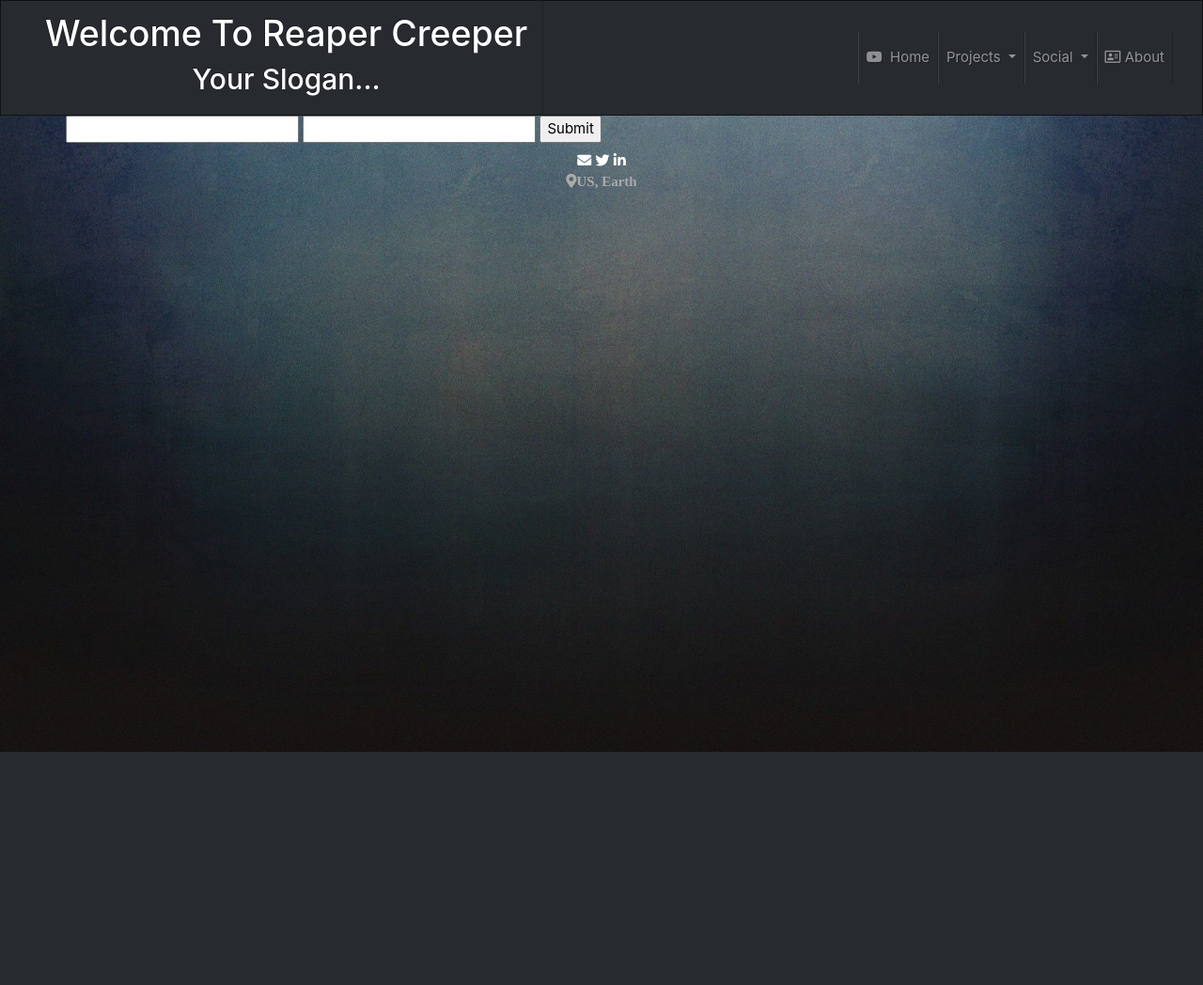
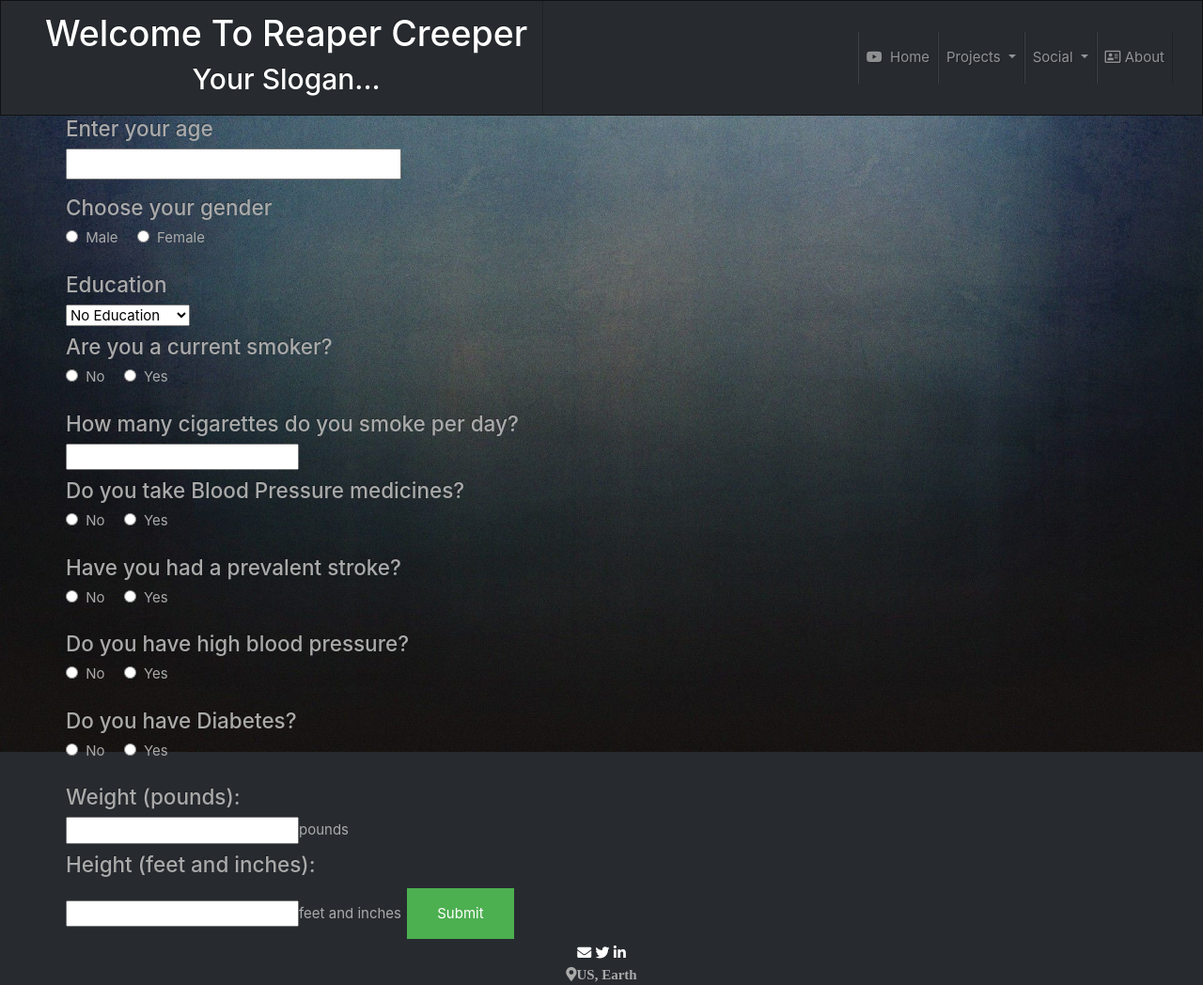
Before and after one commit to SweetDee1993/UMSL-Hackathon-2020, a Flask app: page /heart-disease in a window 1280 px wide. Shown: the whole page at 94% size. Before the commit the page ends 800 px from the top, so only its background shows below. Run offline with Flask 2, Linux system fonts and the light colour scheme; some libraries are stand-ins or nearby versions.

Commit message:
heart-disease page update

```diff
--- a/Reaper Creeper/core/routes.py
+++ b/Reaper Creeper/core/routes.py
@@ -49,7 +49,19 @@ def heartDiseaseAnalysis():
     if request.method == 'POST':
         age    = request.values['age'].strip()
         gender = request.values['gender'].strip()
-        return "Age: " + age + " Gender: " +  gender
+        education = request.values['education'].strip()
+        isSmoker = request.values['isSmoker'].strip()
+        num_cigs = request.values['num_cigs'].strip()
+        isOnBloodpressureMeds = request.values['isOnBloodpressureMeds'].strip()
+        hasPrevalentstroke = request.values['hasPrevalentstroke'].strip()
+        hasHighbloodpressure = request.values['hasHighbloodpressure'].strip()
+        hasDiabetes = request.values['hasDiabetes'].strip()
+        weight = request.values['weight'].strip()
+        height = request.values[ 'height'].strip()
+        return "Age: " + age + " Gender: " +  gender + " Education: " + education \
+            + " isSmoker " + isSmoker + " num_cigs " + num_cigs + " isOnBloodpressureMeds " + isOnBloodpressureMeds \
+            + " hasPrevalentstroke " + hasPrevalentstroke + " hasHighbloodpressure " + hasHighbloodpressure \
+            + " hasDiabetes " + hasDiabetes + " weight " + weight + " height " + height
 
     return render_template('error.html',
                             title='Error!',
--- a/Reaper Creeper/core/templates/heart-disease.html
+++ b/Reaper Creeper/core/templates/heart-disease.html
@@ -4,17 +4,105 @@
 {% endblock body_header_additional %}
 
 {% block body_content %}
+
+<style>
+input[type=submit] {
+  background-color: #4CAF50;
+  border: none;
+  color: white;
+  padding: 16px 32px;
+  text-decoration: none;
+  margin: 4px 2px;
+  cursor: pointer;
+}
+</style>
+
     <div class="container">
         <div class="row">
           <form class=" " action="/heart-disease-analysis" method="POST">
+            <h4>Enter your age<h4>
+            <label><input type="text" name="age" value=""></label>
 
-            <label><input type="text" name="age" value="">
+            <h4>Choose your gender</h4>
+            <div class="form-group">
+              <label class="mr-3">
+                <input type="radio" class="mr-1" name="gender" value="1"> Male
+              </label>
+              <label class="mr-3">
+                <input type="radio" class="mr-1" name="gender" value="0"> Female
+              </label>
+            </div>
 
+            <h4>Education</h4>
+            <label>
+            <select name="education">
+              <option value="0">No Education</option>
+              <option value="1">High School</option>
+              <option value="2">Some College</option>
+              <option value="3">4 Years Degree</option>
+              <option value="4">More</option>
+            </select>
             </label>
 
-            <label for=""><input type="text" name="gender" value="">
 
-            </label>
+            <h4>Are you a current smoker?</h4>
+            <div class="form-group">
+              <label class="mr-3">
+                <input type="radio" class="mr-1" name="isSmoker" value="0"> No
+              </label>
+              <label class="mr-3">
+                <input type="radio" class="mr-1" name="isSmoker" value="1"> Yes
+              </label>
+            </div>
+
+            <h4>How many cigarettes do you smoke per day?</h4>
+            <label><input type="text" name="num_cigs" value=""></label>
+
+            <h4>Do you take Blood Pressure medicines?</h4>
+            <div class="form-group">
+              <label class="mr-3">
+                <input type="radio" class="mr-1" name="isOnBloodpressureMeds" value="0"> No
+              </label>
+              <label class="mr-3">
+                <input type="radio" class="mr-1" name="isOnBloodpressureMeds" value="1"> Yes
+              </label>
+            </div>
+
+            <h4>Have you had a prevalent stroke?</h4>
+            <div class="form-group">
+              <label class="mr-3">
+                <input type="radio" class="mr-1" name="hasPrevalentstroke" value="0"> No
+              </label>
+              <label class="mr-3">
+                <input type="radio" class="mr-1" name="hasPrevalentstroke" value="1"> Yes
+              </label>
+            </div>
+
+            <h4>Do you have high blood pressure?</h4>
+            <div class="form-group">
+              <label class="mr-3">
+                <input type="radio" class="mr-1" name="hasHighbloodpressure" value="0"> No
+              </label>
+              <label class="mr-3">
+                <input type="radio" class="mr-1" name="hasHighbloodpressure" value="1"> Yes
+              </label>
+            </div>
+
+            <h4>Do you have Diabetes?</h4>
+            <div class="form-group">
+              <label class="mr-3">
+                <input type="radio" class="mr-1" name="hasDiabetes" value="0"> No
+              </label>
+              <label class="mr-3">
+                <input type="radio" class="mr-1" name="hasDiabetes" value="1"> Yes
+              </label>
+            </div>
+
+            <h4>Weight (pounds):</h4>
+            <label><input type="text" name="weight" value="">pounds</label>
+
+            <h4>Height (feet and inches):</h4>
+            <label><input type="text" name="height" value="">feet and inches</label>
 
 
             <input type="submit"/>
```
